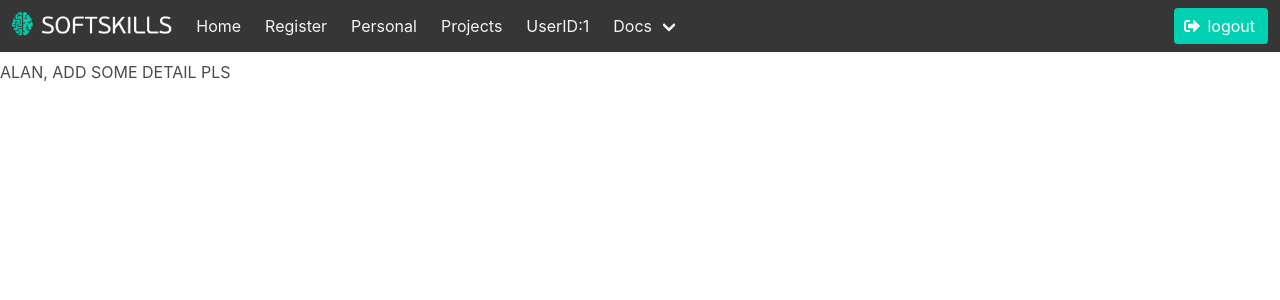
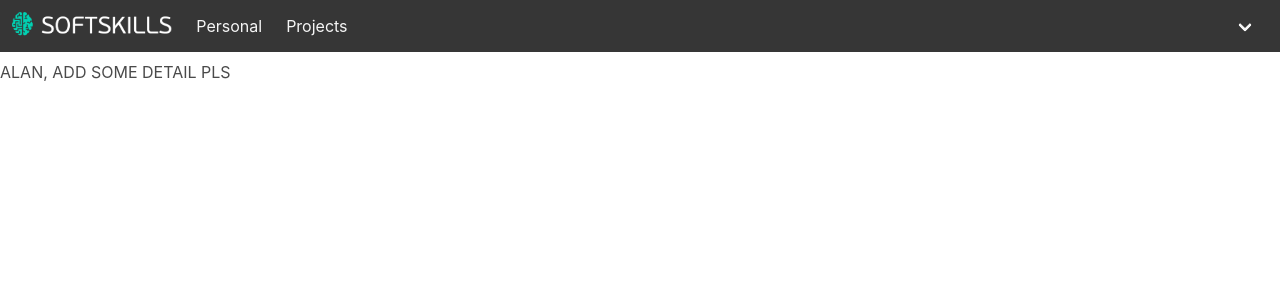
Before and after one commit to DanikNik/urfu, a Django app: page / in a window 1280 px wide; the page is wider, and only the part inside the window is pictured. Shown: the top 300 px of that part. Run offline with Django 3.2, Linux system fonts and the light colour scheme; the visitor is signed in with stand-in values (Sample User, id 1); some libraries are stand-ins or nearby versions.

Commit message:
редизайн #2

```diff
--- a/templates/account/person_list.html
+++ b/templates/account/person_list.html
@@ -1,8 +1,8 @@
-{%extends "base_generic.html"%}
+{% extends "account/base.html" %}
 
 {%block title%} User {%endblock title%}
 
-{%block content%}
+{%block account %}
 <h1>LIST OF PERSONS IN SYSTEM</h1>
 
 {% if person_list %}
@@ -14,4 +14,4 @@
 {% else %}
     <p>No people are available.</p>
 {% endif %}
-{%endblock content%}
+{%endblock %}
--- a/templates/account/person_update.html
+++ b/templates/account/person_update.html
@@ -1,6 +1,6 @@
-{%extends "base_generic.html"%}
+{% extends "account/base.html" %}
 
-{%block content%}
+{%block account %}
 <form method="post">
     {% csrf_token %}
     {{ form.as_p }}
--- a/templates/base_generic.html
+++ b/templates/base_generic.html
@@ -22,54 +22,29 @@
     </div>
     <div id="navbar-softskills" class="navbar-menu">
         <div class="navbar-start">
-            <a class="navbar-item" href="https://bulma.io/">
-                Home
-            </a>
-            <a class="navbar-item" href="{% url 'register' %}">Register</a>
             <a class="navbar-item" href="{% url 'person_list' %}">Personal</a>
             <a class="navbar-item" href="{% url 'project_list' %}">Projects</a>
-            <a class="navbar-item" href="{% url 'dashboard' %}">{{ request.user.person }} UserID:{{ request.user.id }}</a>
-            <div class="navbar-item has-dropdown is-hoverable">
-                <a class="navbar-link" href="/documentation/overview/start/">
-                    Docs
-                </a>
-                <div class="navbar-dropdown is-boxed">
-                    <a class="navbar-item" href="/documentation/overview/start/">
-                        Overview
-                    </a>
-                    <a class="navbar-item" href="https://bulma.io/documentation/modifiers/syntax/">
-                        Modifiers
-                    </a>
-                    <a class="navbar-item" href="https://bulma.io/documentation/columns/basics/">
-                        Columns
-                    </a>
-                    <a class="navbar-item" href="https://bulma.io/documentation/layout/container/">
-                        Layout
-                    </a>
-                    <a class="navbar-item" href="https://bulma.io/documentation/form/general/">
-                        Form
-                    </a>
-                    <hr class="navbar-divider">
-                    <a class="navbar-item" href="https://bulma.io/documentation/elements/box/">
-                        Elements
-                    </a>
-                    <a class="navbar-item is-active" href="https://bulma.io/documentation/components/breadcrumb/">
-                        Components
-                    </a>
-                </div>
-            </div>
         </div>
 
         <div class="navbar-end">
             <div class="navbar-item">
                 <div class="field is-grouped">
                     {% if user.is_authenticated %}
-                        <p class="control">
-                            <a class="button is-primary" href="{% url 'logout' %}">
-                                <span class="icon"><i class="fas fa-sign-out-alt"></i></span>
+            <div class="navbar-item has-dropdown is-hoverable">
+                <a class="navbar-link" href="{{user.person.get_absolute_url}}">{{ request.user.person }}</a>
+
+                <div class="navbar-dropdown is-boxed">
+                    <a class="navbar-item" href="{% url 'dashboard' %}">Dashboard</a>
+                    <hr class="navbar-divider">
+                    <a class="navbar-item" href="{%url 'person_update'%}">Edit Profile</a>
+                    <hr class="navbar-divider">
+                    <a class="navbar-item" href="{% url 'logout' %}">
+                        <span class="icon"><i class="fas fa-sign-out-alt"></i></span>
                                 <span>logout</span>
-                            </a>
-                        </p>
+                    </a>
+                </div>
+            </div>
+
                     {% else %}
                         <p class="control">
                             <a class="button is-light" href="{% url 'register' %}">
```
Also changed, not shown: templates/account/base.html (added, +17 -0 lines), templates/account/person_detail.html (+5 -3 lines).
